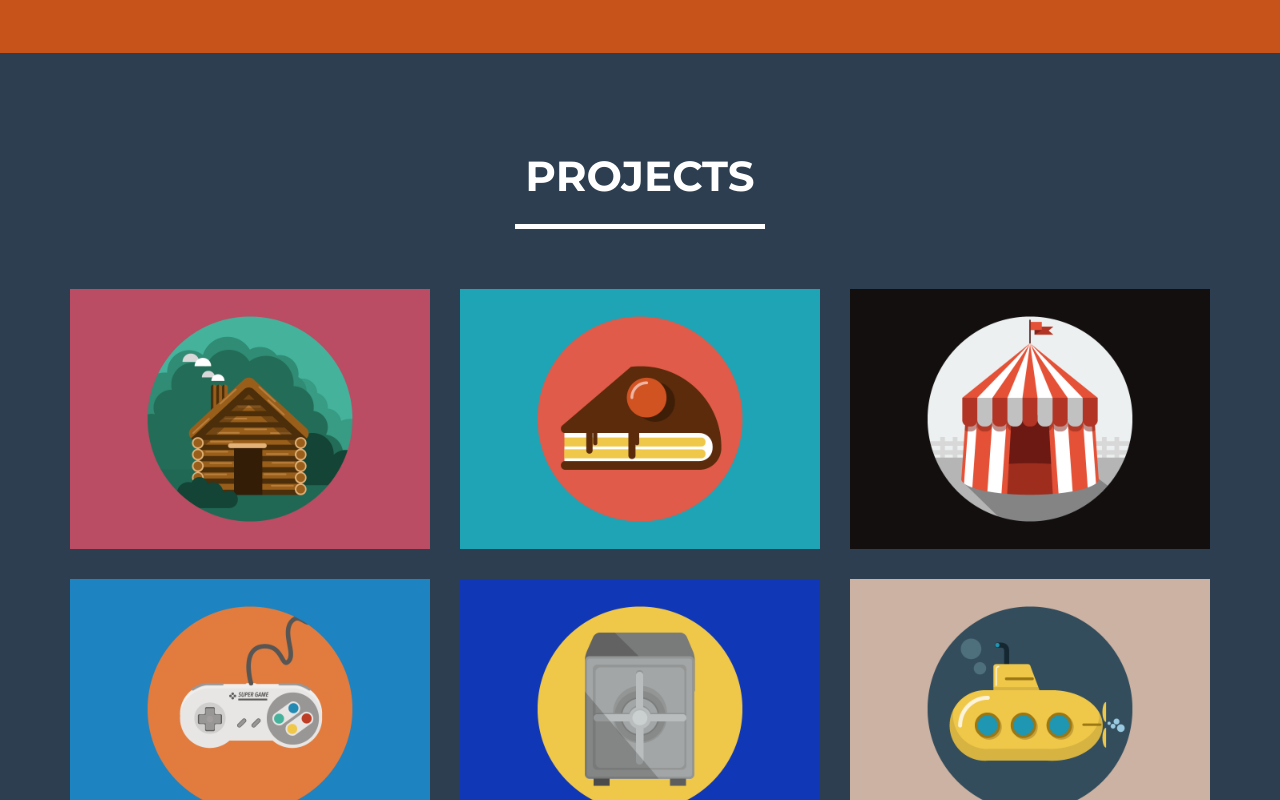
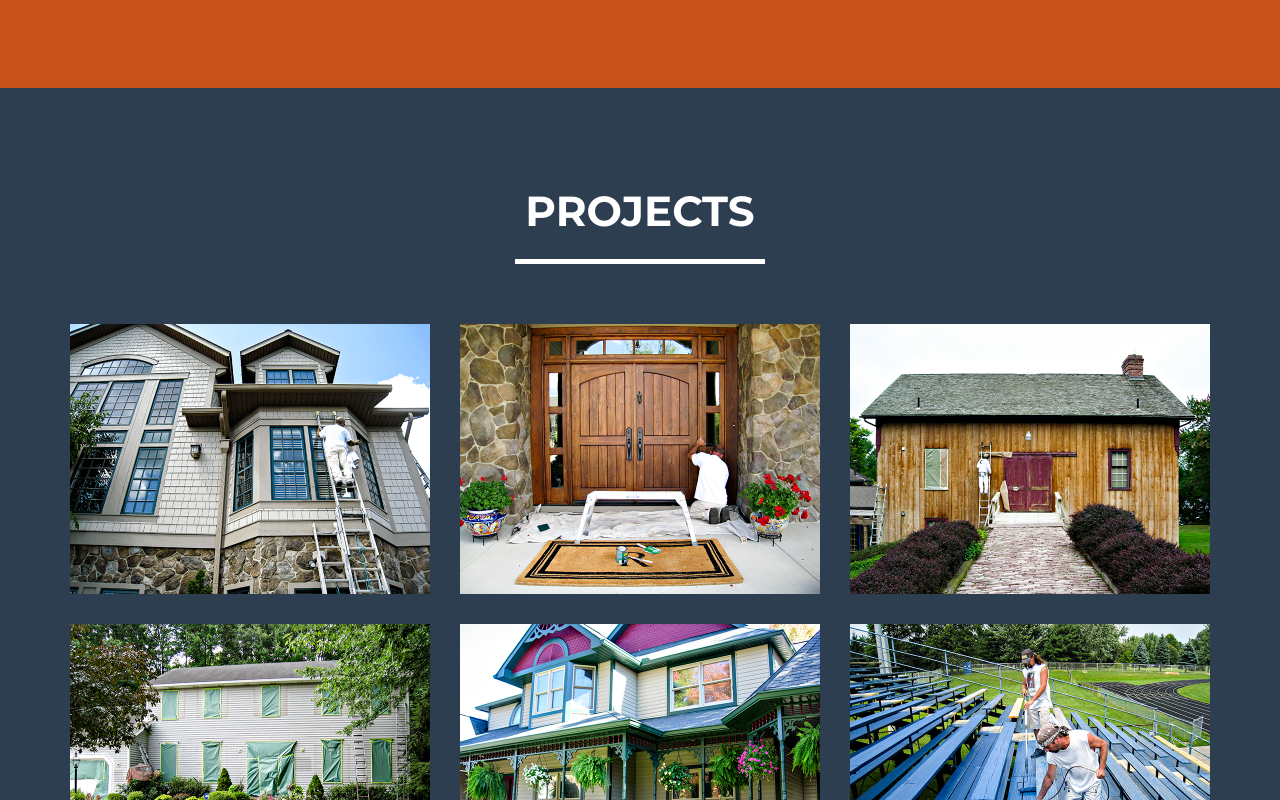
Before and after one commit to wolletpainting/wolletpainting.github.io, a website: page index.html in a window 1280 px wide. Shown: the part 2000-2800 px from the top of the page. Drawn offline with nearby package versions, Linux system fonts and the light colour scheme.

Commit message:
Add Portfolio images and related code and .less styling updates

```diff
--- a/index.html
+++ b/index.html
@@ -83,6 +83,7 @@
                     <div class="intro-text">
                         <span class="name">Wollet Painting</span>
                         <span class="skills">Home & Commercial Painting</span>
+                        <span class="phone">(330) 633-1020</span>
                     </div>
                 </div>
             </div>
@@ -175,7 +176,7 @@
                             </ul>
                         </div>
                         <div class="col-sm-6">
-                            <h3 class="text-center">Experienced Attention to Detail</h3>
+                            <h3 class="text-center">Attention to Detail</h3>
                             <p>
                                 Each project is unique and when the project warrants or your needs include additional services, we have experience to address them.
                             </p>
@@ -214,7 +215,7 @@
                                 <i class="fa fa-search-plus fa-3x"></i>
                             </div>
                         </div>
-                        <img src="img/portfolio/cabin.png" class="img-responsive" alt="">
+                        <img src="img/portfolio/house-windows-with-ladder.png" class="img-responsive" alt="">
                     </a>
                 </div>
                 <div class="col-sm-4 portfolio-item">
@@ -224,7 +225,7 @@
                                 <i class="fa fa-search-plus fa-3x"></i>
                             </div>
                         </div>
-                        <img src="img/portfolio/cake.png" class="img-responsive" alt="">
+                        <img src="img/portfolio/house-front-door-wood-stain-005.png" class="img-responsive" alt="">
                     </a>
                 </div>
                 <div class="col-sm-4 portfolio-item">
@@ -234,7 +235,7 @@
                                 <i class="fa fa-search-plus fa-3x"></i>
                             </div>
                         </div>
-                        <img src="img/portfolio/circus.png" class="img-responsive" alt="">
+                        <img src="img/portfolio/barn-front-doors-red-001.png" class="img-responsive" alt="">
                     </a>
                 </div>
                 <div class="col-sm-4 portfolio-item">
@@ -244,7 +245,7 @@
                                 <i class="fa fa-search-plus fa-3x"></i>
                             </div>
                         </div>
-                        <img src="img/portfolio/game.png" class="img-responsive" alt="">
+                        <img src="img/portfolio/house-shutter-taped-009.png" class="img-responsive" alt="">
                     </a>
                 </div>
                 <div class="col-sm-4 portfolio-item">
@@ -254,7 +255,7 @@
                                 <i class="fa fa-search-plus fa-3x"></i>
                             </div>
                         </div>
-                        <img src="img/portfolio/safe.png" class="img-responsive" alt="">
+                        <img src="img/portfolio/home-front-porch-colored-024.png" class="img-responsive" alt="">
                     </a>
                 </div>
                 <div class="col-sm-4 portfolio-item">
@@ -264,7 +265,7 @@
                                 <i class="fa fa-search-plus fa-3x"></i>
                             </div>
                         </div>
-                        <img src="img/portfolio/submarine.png" class="img-responsive" alt="">
+                        <img src="img/portfolio/bleachers-tallmadge-highschool-005.png" class="img-responsive" alt="">
                     </a>
                 </div>
             </div>
@@ -395,9 +396,9 @@
                 <div class="row">
                     <div class="col-lg-8 col-lg-offset-2">
                         <div class="modal-body">
-                            <h2>Project Title</h2>
+                            <h2>Home</h2>
                             <hr class="star-primary">
-                            <img src="img/portfolio/cabin.png" class="img-responsive img-centered" alt="">
+                            <img src="img/portfolio/house-windows-with-ladder.png" class="img-responsive img-centered" alt="">
                             <p>Use this area of the page to describe your project. The icon above is part of a free icon set by <a href="https://sellfy.com/p/8Q9P/jV3VZ/">Flat Icons</a>. On their website, you can download their free set with 16 icons, or you can purchase the entire set with 146 icons for only $12!</p>
                             <ul class="list-inline item-details">
                                 <li>Client:
@@ -434,7 +435,7 @@
                         <div class="modal-body">
                             <h2>Project Title</h2>
                             <hr class="star-primary">
-                            <img src="img/portfolio/cake.png" class="img-responsive img-centered" alt="">
+                            <img src="img/portfolio/house-front-door-wood-stain-005.png" class="img-responsive img-centered" alt="">
                             <p>Use this area of the page to describe your project. The icon above is part of a free icon set by <a href="https://sellfy.com/p/8Q9P/jV3VZ/">Flat Icons</a>. On their website, you can download their free set with 16 icons, or you can purchase the entire set with 146 icons for only $12!</p>
                             <ul class="list-inline item-details">
                                 <li>Client:
@@ -471,7 +472,7 @@
                         <div class="modal-body">
                             <h2>Project Title</h2>
                             <hr class="star-primary">
-                            <img src="img/portfolio/circus.png" class="img-responsive img-centered" alt="">
+                            <img src="img/portfolio/barn-front-doors-red-001.png" class="img-responsive img-centered" alt="">
                             <p>Use this area of the page to describe your project. The icon above is part of a free icon set by <a href="https://sellfy.com/p/8Q9P/jV3VZ/">Flat Icons</a>. On their website, you can download their free set with 16 icons, or you can purchase the entire set with 146 icons for only $12!</p>
                             <ul class="list-inline item-details">
                                 <li>Client:
@@ -508,7 +509,7 @@
                         <div class="modal-body">
                             <h2>Project Title</h2>
                             <hr class="star-primary">
-                            <img src="img/portfolio/game.png" class="img-responsive img-centered" alt="">
+                            <img src="img/portfolio/house-shutter-taped-009.png" class="img-responsive img-centered" alt="">
                             <p>Use this area of the page to describe your project. The icon above is part of a free icon set by <a href="https://sellfy.com/p/8Q9P/jV3VZ/">Flat Icons</a>. On their website, you can download their free set with 16 icons, or you can purchase the entire set with 146 icons for only $12!</p>
                             <ul class="list-inline item-details">
                                 <li>Client:
@@ -545,7 +546,7 @@
                         <div class="modal-body">
                             <h2>Project Title</h2>
                             <hr class="star-primary">
-                            <img src="img/portfolio/safe.png" class="img-responsive img-centered" alt="">
+                            <img src="img/portfolio/home-front-porch-colored-024.png" class="img-responsive img-centered" alt="">
                             <p>Use this area of the page to describe your project. The icon above is part of a free icon set by <a href="https://sellfy.com/p/8Q9P/jV3VZ/">Flat Icons</a>. On their website, you can download their free set with 16 icons, or you can purchase the entire set with 146 icons for only $12!</p>
                             <ul class="list-inline item-details">
                                 <li>Client:
@@ -582,7 +583,7 @@
                         <div class="modal-body">
                             <h2>Project Title</h2>
                             <hr class="star-primary">
-                            <img src="img/portfolio/submarine.png" class="img-responsive img-centered" alt="">
+                            <img src="img/portfolio/bleachers-tallmadge-highschool-005.png" class="img-responsive img-centered" alt="">
                             <p>Use this area of the page to describe your project. The icon above is part of a free icon set by <a href="https://sellfy.com/p/8Q9P/jV3VZ/">Flat Icons</a>. On their website, you can download their free set with 16 icons, or you can purchase the entire set with 146 icons for only $12!</p>
                             <ul class="list-inline item-details">
                                 <li>Client:
--- a/less/freelancer.less
+++ b/less/freelancer.less
@@ -93,8 +93,12 @@ header {
 			font-size: 2em;
 		}
 		.skills {
-			font-size: 1.25em;
 			font-weight: 300;
+		}
+		.phone {
+			display: block;
+			font-size: 1.75em;
+			font-weight: 700;
 		}
 	}
 }
```
Also changed, not shown: css/freelancer.css, css/freelancer.min.css, img/portfolio/barn-front-doors-red-001.png (added), img/portfolio/bleachers-tallmadge-highschool-005.png (added), img/portfolio/home-front-porch-colored-024.png (added), img/portfolio/house-front-door-wood-stain-005.png (added), img/portfolio/house-shutter-taped-009.png (added), img/portfolio/house-windows-with-ladder.png (added).
